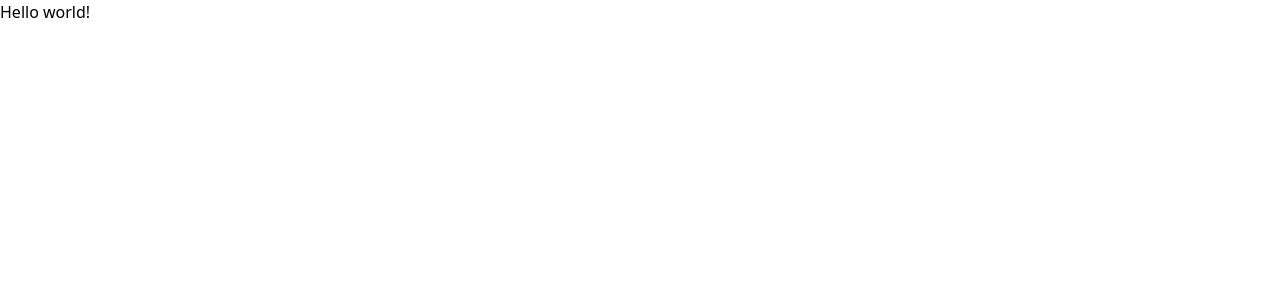
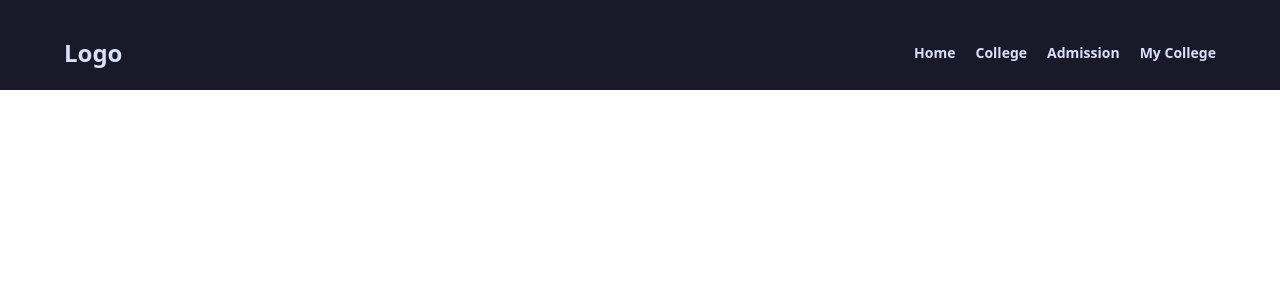
Before and after one commit to ZahirulIslamJoy/College-Booking-Client, a React (Vite) app: page / in a window 1280 px wide. Shown: the top 300 px of the page. Built offline with nearby package versions, Linux system fonts and the light colour scheme.

Commit message:
completed the navbar

```diff
--- a/src/home/home/Home.jsx
+++ b/src/home/home/Home.jsx
@@ -1,9 +1,10 @@
 import React from 'react';
+import Nav from '../shared/Nav';
 
 const Home = () => {
     return (
         <div>
-
+            <Nav></Nav>
         </div>
     );
 };
--- a/src/home/shared/Nav.jsx
+++ b/src/home/shared/Nav.jsx
@@ -0,0 +1,151 @@
+import React, { useState, useEffect } from "react";
+
+const Nav = () => {
+  const [isMenuOpen, setIsMenuOpen] = useState(false);
+  const [scrolled, setScrolled] = useState(false);
+
+  useEffect(() => {
+    const handleScroll = () => {
+      if (window.scrollY > 0) {
+        setScrolled(true);
+      } else {
+        setScrolled(false);
+      }
+    };
+
+    window.addEventListener("scroll", handleScroll);
+
+    return () => {
+      window.removeEventListener("scroll", handleScroll);
+    };
+  }, []);
+
+  return (
+    <div
+      className={`fixed w-full z-200  lg:h-[90px]  text-[#D8E0FC] ${
+        scrolled ? "bg-[#18162c]" : "bg-[#1A192A]"
+      }`}
+    >
+      <div className="  hidden  lg:flex w-[90%]  h-full  items-center pt-4 mx-auto justify-between">
+        <div className="text-2xl font-bold">
+          <h1>
+            Logo
+          </h1>
+        </div>
+        <div className="flex text-sm font-semibold gap-5">
+         <a href="#aboutme"> <h1 className="transition-underline cursor-pointer">Home</h1></a>
+          <a href="#project"><h1 className="transition-underline  cursor-pointer ">College</h1></a>
+         <a href="#skills"> <h1 className="transition-underline cursor-pointer">Admission</h1></a>
+         <a href="#contact"> <h1 className="transition-underline  cursor-pointer ">My College</h1></a>
+        </div>
+      </div>
+      <div className="w-[90%] mx-auto ">
+        <div className="lg:hidden flex justify-between items-center ">
+          <div className="text-2xl font-bold">
+            <h1>
+              Logo
+            </h1>
+          </div>
+          <button
+            aria-label="Open Menu"
+            title="Open Menu"
+            className="p-2 -mr-1 transition duration-200 rounded focus:outline-none focus:shadow-outline hover:bg-deep-purple-50 focus:bg-deep-purple-50"
+            onClick={() => setIsMenuOpen(true)}
+          >
+            <svg className="w-5 text-gray-600" viewBox="0 0 24 24">
+              <path
+                fill="currentColor"
+                d="M23,13H1c-0.6,0-1-0.4-1-1s0.4-1,1-1h22c0.6,0,1,0.4,1,1S23.6,13,23,13z"
+              />
+              <path
+                fill="currentColor"
+                d="M23,6H1C0.4,6,0,5.6,0,5s0.4-1,1-1h22c0.6,0,1,0.4,1,1S23.6,6,23,6z"
+              />
+              <path
+                fill="currentColor"
+                d="M23,20H1c-0.6,0-1-0.4-1-1s0.4-1,1-1h22c0.6,0,1,0.4,1,1S23.6,20,23,20z"
+              />
+            </svg>
+          </button>
+          {isMenuOpen && (
+            <div className="absolute z-10 top-0 left-0 w-full">
+              <div className="p-5 bg-[#1A192A] rounded shadow-sm">
+                <div className="flex items-center justify-end  mb-4">
+                  <div>
+                    <button
+                      aria-label="Close Menu"
+                      title="Close Menu"
+                      className="p-2 -mt-2 -mr-2 transition duration-200 rounded hover:bg-gray-200 focus:bg-gray-200 focus:outline-none focus:shadow-outline"
+                      onClick={() => setIsMenuOpen(false)}
+                    >
+                      <svg className="w-5 text-gray-600" viewBox="0 0 24 24">
+                        <path
+                          fill="currentColor"
+                          d="M19.7,4.3c-0.4-0.4-1-0.4-1.4,0L12,10.6L5.7,4.3c-0.4-0.4-1-0.4-1.4,0s-0.4,1,0,1.4l6.3,6.3l-6.3,6.3 c-0.4,0.4-0.4,1,0,1.4C4.5,19.9,4.7,20,5,20s0.5-0.1,0.7-0.3l6.3-6.3l6.3,6.3c0.2,0.2,0.5,0.3,0.7,0.3s0.5-0.1,0.7-0.3 c0.4-0.4,0.4-1,0-1.4L13.4,12l6.3-6.3C20.1,5.3,20.1,4.7,19.7,4.3z"
+                        />
+                      </svg>
+                    </button>
+                  </div>
+                </div>
+                <nav>
+                  <ul className="space-y-3 -mt-6 ">
+                    <li>
+                      <a
+                        to="/shop"
+                        className="font-medium transition-underline  text-[#D8E0FC]  "
+                      >
+                        Experience
+                      </a>
+                    </li>
+                    <li>
+                      <a
+                        to="/cart"
+                        aria-label="Cart"
+                        title="Cart"
+                        className="font-medium transition-underline  text-[#D8E0FC]  "
+                      ></a>
+                    </li>
+                    <li>
+                      <a
+                        to="/about"
+                        className="font-medium transition-underline  text-[#D8E0FC]  "
+                      >
+                        About Us
+                      </a>
+                    </li>
+                    <li>
+                      <a
+                        to="/about"
+                        className="font-medium transition-underline  text-[#D8E0FC]  "
+                      >
+                        Skills
+                      </a>
+                    </li>
+                    <li>
+                      <a
+                        to="/about"
+                        className="font-medium transition-underline  text-[#D8E0FC]  "
+                      >
+                        Contact
+                      </a>
+                    </li>
+                    <li>
+                      <a
+                        to="/about"
+                        className="font-medium transition-underline  text-[#D8E0FC]  "
+                      >
+                        Resume
+                      </a>
+                    </li>
+                  </ul>
+                </nav>
+              </div>
+            </div>
+          )}
+        </div>
+      </div>
+    </div>
+  );
+};
+
+export default Nav;
--- a/src/index.css
+++ b/src/index.css
@@ -1,3 +1,24 @@
 @tailwind base;
 @tailwind components;
 @tailwind utilities;
+
+.transition-underline {
+  position: relative;
+  text-decoration: none;
+  overflow: hidden;
+}
+
+.transition-underline::after {
+  content: '';
+  position: absolute;
+  bottom: 0;
+  left: 50%;
+  transform: translateX(-50%);
+  width: 0;
+  height: 1px;
+  background-color: #64ffda;
+  transition: width 0.3s ease;
+}
+.transition-underline:hover::after {
+  width: 100%;
+}
--- a/src/route/Route.jsx
+++ b/src/route/Route.jsx
@@ -4,11 +4,12 @@ import {
   createBrowserRouter,
   RouterProvider,
 } from "react-router-dom";
+import Home from "../home/home/Home";
 
 const router = createBrowserRouter([
   {
     path: "/",
-    element: <div>Hello world!</div>,
+    element:<Home></Home>
   },
 ]);
 
```
